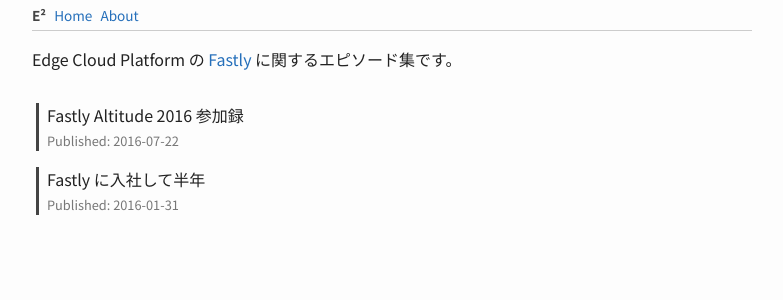
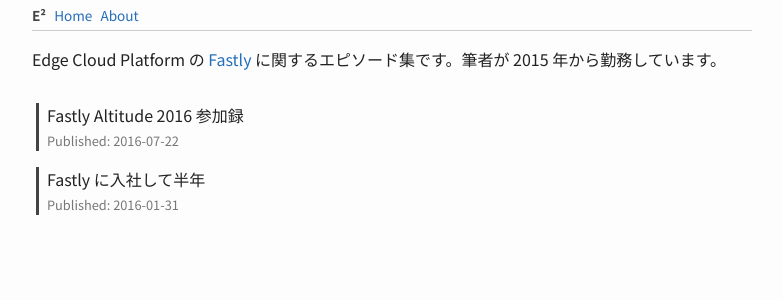
Before and after one commit to toru/ep.torumk.com, a Jekyll site: the page built from _pages/tag_fastly.html, in a window 1280 px wide. Shown: the top 300 px of the page, without its empty margins (248-1031 px from the left). Built offline with Jekyll 4.4.1, drawn with Linux system fonts in a browser that asks for light colours.

Commit message:
pages: mention my relationship with fastly

```diff
--- a/_pages/tag_fastly.html
+++ b/_pages/tag_fastly.html
@@ -5,7 +5,7 @@ permalink: /t/fastly
 layout: default
 ---
 
-<p>Edge Cloud Platform の <a href="https://www.fastly.com/">Fastly</a> に関するエピソード集です。</p>
+<p>Edge Cloud Platform の <a href="https://www.fastly.com/">Fastly</a> に関するエピソード集です。筆者が 2015 年から勤務しています。</p>
 
 <div class="timeline">
   <ul>
```
